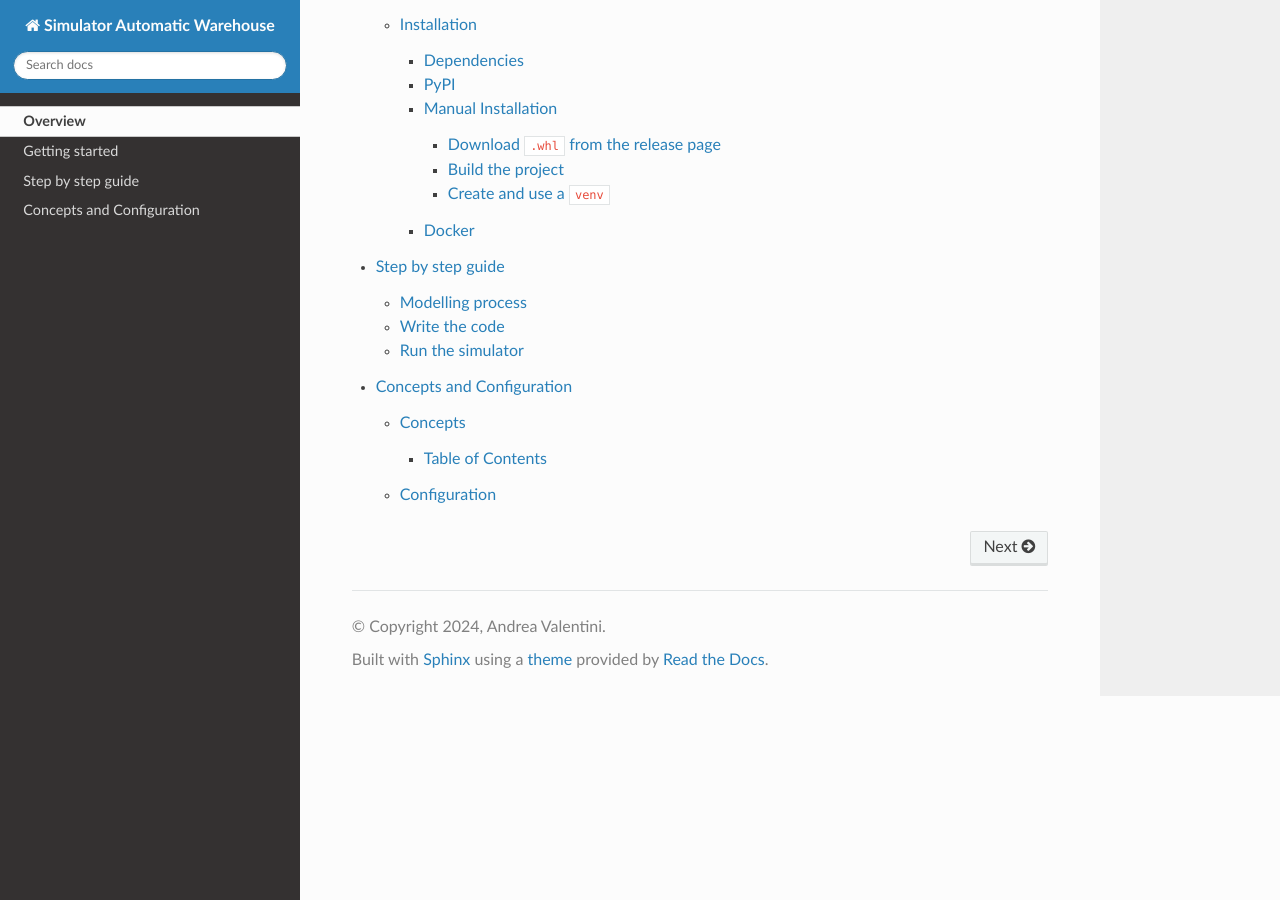
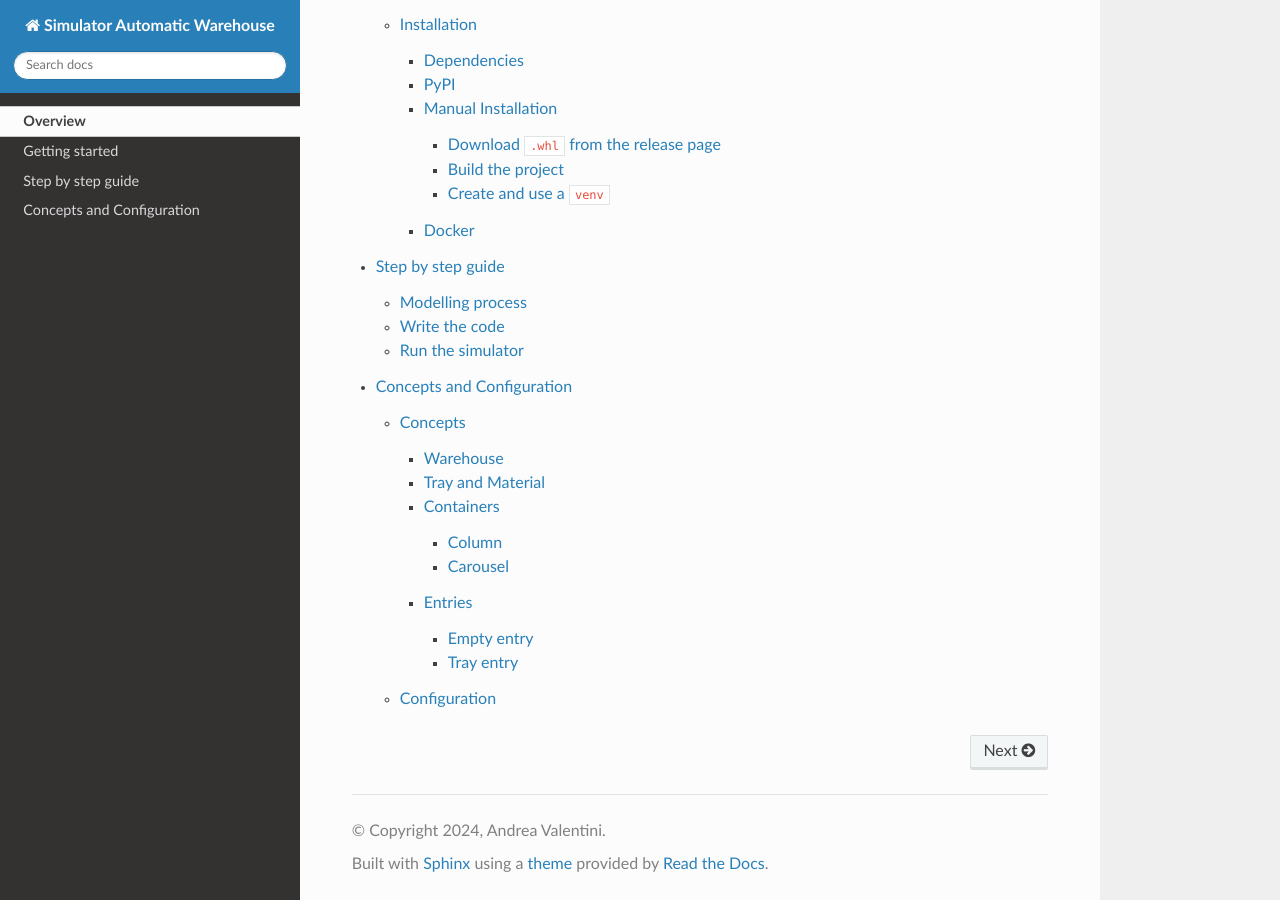
Before and after one commit to AndreVale69/simulator-automatic-warehouse, a Sphinx documentation site: the page built from docs/index.rst, in a window 1280 px wide and 900 px high, scrolled down 1332 px. Built offline with Sphinx 7.4.7 and the Read the Docs theme 2.0.0, drawn with Linux system fonts in a browser that asks for light colours.

Commit message:
Added new sections template

```diff
--- a/docs/sections/concepts-and-configuration/concepts-and-configuration.rst
+++ b/docs/sections/concepts-and-configuration/concepts-and-configuration.rst
@@ -10,6 +10,7 @@ In this section we will give a detailed explanation of the concepts used through
 library (e.g. columns, materials, etc.) and of each of the fields you will find in the configuration.
 
 .. toctree::
+   :maxdepth: 3
 
-    concepts/concepts
-    configuration/configuration
+   concepts/concepts
+   configuration/configuration
--- a/docs/sections/concepts-and-configuration/concepts/concepts.rst
+++ b/docs/sections/concepts-and-configuration/concepts/concepts.rst
@@ -12,22 +12,10 @@ However, we **strongly recommend** that you read this section to understand how
 simulator works under the hood.
 This section might explain to you some tricky operations that the end user doesn't see at all (again, under the hood).
 
------------------
-Table of Contents
------------------
+.. toctree::
+   :maxdepth: 2
 
-TODO:
-
-- Warehouse
-
-- Tray and Material
-
-- Containers
-
-    - Column
-
-    - Carousel
-
-- Entries
-
-    - (one page) Empty and Tray
+   warehouse
+   tray-and-material
+   containers/containers
+   entries
--- /dev/null
+++ b/docs/sections/concepts-and-configuration/concepts/containers/carousel.rst
@@ -0,0 +1,6 @@
+
+========
+Carousel
+========
+
+TODO
--- /dev/null
+++ b/docs/sections/concepts-and-configuration/concepts/containers/column.rst
@@ -0,0 +1,6 @@
+
+======
+Column
+======
+
+TODO
--- /dev/null
+++ b/docs/sections/concepts-and-configuration/concepts/containers/containers.rst
@@ -0,0 +1,13 @@
+
+==========
+Containers
+==========
+
+TODO
+
+
+.. toctree::
+   :maxdepth: 1
+
+   column
+   carousel
--- /dev/null
+++ b/docs/sections/concepts-and-configuration/concepts/entries.rst
@@ -0,0 +1,18 @@
+
+=======
+Entries
+=======
+
+TODO
+
+-----------
+Empty entry
+-----------
+
+TODO
+
+----------
+Tray entry
+----------
+
+TODO
--- /dev/null
+++ b/docs/sections/concepts-and-configuration/concepts/tray-and-material.rst
@@ -0,0 +1,6 @@
+
+=================
+Tray and Material
+=================
+
+TODO
--- /dev/null
+++ b/docs/sections/concepts-and-configuration/concepts/warehouse.rst
@@ -0,0 +1,6 @@
+
+=========
+Warehouse
+=========
+
+TODO
```
